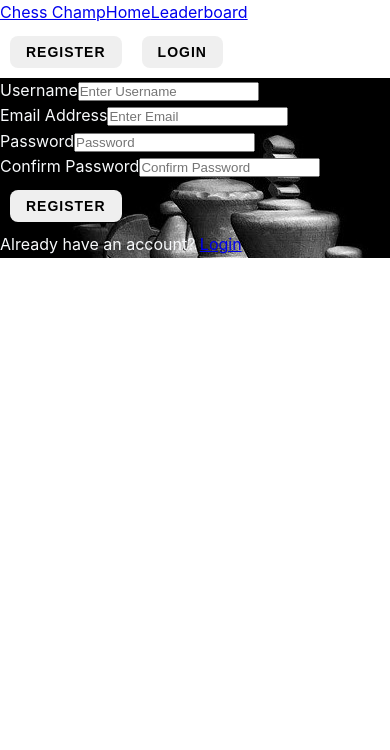
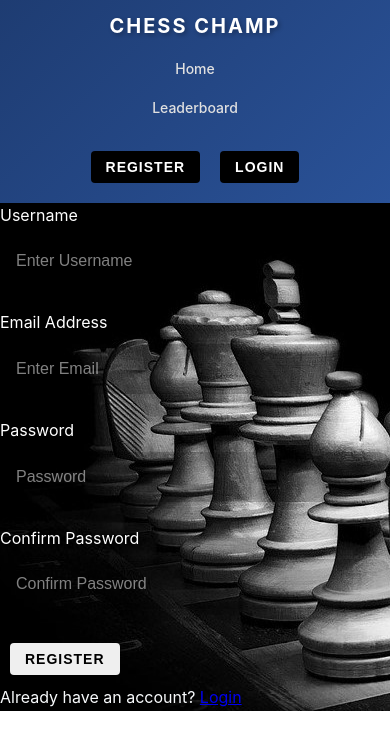
Before and after one commit to tilak318/ChessChamp-Backend, a React (Create React App) app in the folder client/: page /register in a window 390 px wide. Shown: the top 750 px of the page. Built offline with nearby package versions, Linux system fonts and the light colour scheme; no server answers.

Commit message:
Resolved merge conflicts

```diff
--- a/client/src/style.css
+++ b/client/src/style.css
@@ -388,3 +388,471 @@ h1 {
     margin: 0 auto;
   }
 }
+
+.login-page {
+  min-height: 100vh;
+  display: flex;
+  align-items: center;
+  justify-content: center;
+  background: linear-gradient(135deg, #6b46c1 0%, #f687b3 100%);
+  padding: 1rem;
+}
+
+.login-container {
+  width: 100%;
+  max-width: 1200px;
+  background: rgba(255, 255, 255, 0.1);
+  backdrop-filter: blur(10px);
+  border-radius: 24px;
+  overflow: hidden;
+  box-shadow: 0 8px 32px rgba(0, 0, 0, 0.1);
+}
+
+.login-content {
+  display: flex;
+  min-height: 600px;
+}
+
+.login-left {
+  flex: 1;
+  padding: 3rem;
+  background: rgba(0, 0, 0, 0.3);
+}
+
+.brand-logo {
+  margin-bottom: 2rem;
+}
+
+.logo-text {
+  font-size: 2rem;
+}
+
+.login-left h1 {
+  color: white;
+  font-size: 2.5rem;
+  margin-bottom: 0.5rem;
+}
+
+.subtitle {
+  color: rgba(255, 255, 255, 0.7);
+  margin-bottom: 2rem;
+}
+
+.form-group {
+  margin-bottom: 1.5rem;
+}
+
+.form-group label {
+  display: block;
+  color: white;
+  margin-bottom: 0.5rem;
+}
+
+.form-group input {
+  width: 100%;
+  padding: 1rem;
+  border-radius: 12px;
+  border: none;
+  background: rgba(0, 0, 0, 0.2);
+  color: white;
+  font-size: 1rem;
+}
+
+.form-group input::placeholder {
+  color: rgba(255, 255, 255, 0.5);
+}
+
+.form-options {
+  display: flex;
+  justify-content: space-between;
+  align-items: center;
+  margin-bottom: 1.5rem;
+}
+
+.remember-me {
+  display: flex;
+  align-items: center;
+  gap: 0.5rem;
+  color: white;
+}
+
+.forgot-password {
+  color: rgba(255, 255, 255, 0.7);
+  text-decoration: none;
+}
+
+.sign-in-button {
+  width: 100%;
+  padding: 1rem;
+  border-radius: 12px;
+  border: none;
+  background: #f687b3;
+  color: white;
+  font-size: 1rem;
+  cursor: pointer;
+  transition: background 0.3s ease;
+}
+
+.sign-in-button:hover {
+  background: #e76ba3;
+}
+
+.sign-in-button:disabled {
+  background: #ccc;
+  cursor: not-allowed;
+}
+
+.social-login {
+  margin-top: 2rem;
+  text-align: center;
+}
+
+.social-login-text {
+  color: rgba(255, 255, 255, 0.7);
+  margin-bottom: 1rem;
+}
+
+.social-buttons {
+  display: flex;
+  justify-content: center;
+  gap: 1rem;
+}
+
+.social-button {
+  width: 48px;
+  height: 48px;
+  border-radius: 50%;
+  border: none;
+  background: rgba(255, 255, 255, 0.1);
+  cursor: pointer;
+  transition: background 0.3s ease;
+  display: flex;
+  align-items: center;
+  justify-content: center;
+}
+
+.social-button:hover {
+  background: rgba(255, 255, 255, 0.2);
+}
+
+.social-icon {
+  width: 24px;
+  height: 24px;
+}
+
+.login-right {
+  flex: 1;
+  padding: 3rem;
+  display: flex;
+  align-items: center;
+  position: relative;
+}
+
+.testimonial-section {
+  color: white;
+}
+
+.testimonial-section h2 {
+  font-size: 2.5rem;
+  margin-bottom: 2rem;
+}
+
+.testimonial {
+  margin-bottom: 2rem;
+}
+
+.testimonial p {
+  font-size: 1.2rem;
+  line-height: 1.6;
+  margin-bottom: 1.5rem;
+}
+
+.testimonial-author {
+  display: flex;
+  align-items: center;
+  gap: 1rem;
+}
+
+.author-info h4 {
+  margin: 0;
+  font-size: 1.1rem;
+}
+
+.author-info p {
+  margin: 0;
+  color: rgba(255, 255, 255, 0.7);
+}
+
+.navigation-dots {
+  display: flex;
+  gap: 0.5rem;
+}
+
+.dot {
+  width: 8px;
+  height: 8px;
+  border-radius: 50%;
+  background: rgba(255, 255, 255, 0.3);
+}
+
+.dot.active {
+  background: white;
+}
+
+.alert {
+  padding: 1rem;
+  border-radius: 12px;
+  margin-bottom: 1.5rem;
+}
+
+.alert.success {
+  background: rgba(72, 187, 120, 0.2);
+  color: #48bb78;
+}
+
+.alert.error {
+  background: rgba(245, 101, 101, 0.2);
+  color: #f56565;
+}
+
+@media (max-width: 768px) {
+  .login-content {
+    flex-direction: column;
+  }
+
+  .login-right {
+    display: none;
+  }
+
+  .login-left {
+    padding: 2rem;
+  }
+
+  .login-left h1 {
+    font-size: 2rem;
+  }
+}
+
+@media (max-width: 480px) {
+  .login-left {
+    padding: 1.5rem;
+  }
+
+  .form-options {
+    flex-direction: column;
+    gap: 1rem;
+    align-items: flex-start;
+  }
+}
+
+
+
+
+/* Header Styles */
+.navbar {
+  background: linear-gradient(135deg, #1e3c72 0%, #2a5298 100%);
+  padding: 15px 30px;
+  box-shadow: 0 4px 6px rgba(0, 0, 0, 0.1);
+  display: flex;
+  justify-content: space-between;
+  align-items: center;
+  position: sticky;
+  top: 0;
+  z-index: 1000;
+  transition: all 0.3s ease;
+  width: 100%;
+  box-sizing: border-box;
+}
+
+/* Remove underlines from all links */
+.navbar a {
+  text-decoration: none;
+}
+
+/* Left side container */
+.navbar > div:first-child {
+  display: flex;
+  align-items: center;
+  flex-wrap: wrap;
+  gap: 10px;
+}
+
+.navbar-brand.title {
+  font-size: clamp(20px, 4vw, 28px); /* Responsive font size */
+  font-weight: 700;
+  color: #ffffff;
+  text-transform: uppercase;
+  letter-spacing: 2px;
+  text-shadow: 2px 2px 4px rgba(0, 0, 0, 0.3);
+  transition: all 0.3s ease;
+  white-space: nowrap;
+}
+
+.navbar-item-div {
+  color: #e0e0e0;
+  font-size: clamp(14px, 2vw, 16px); /* Responsive font size */
+  font-weight: 500;
+  margin: 0 10px;
+  padding: 8px 12px;
+  border-radius: 4px;
+  transition: all 0.3s ease;
+  white-space: nowrap;
+}
+
+.navbar-item-div:hover {
+  color: #ffffff;
+  background-color: rgba(255, 255, 255, 0.1);
+  transform: translateY(-2px);
+}
+
+/* Button styles */
+.btn {
+  padding: clamp(8px, 2vw, 10px) clamp(15px, 3vw, 20px);
+  font-size: clamp(14px, 2vw, 16px);
+  font-weight: 600;
+  border: none;
+  border-radius: 4px;
+  cursor: pointer;
+  transition: all 0.3s ease;
+  text-transform: uppercase;
+  letter-spacing: 1px;
+  white-space: nowrap;
+}
+
+.btn-dark {
+  background-color: #000000;
+  color: #ffffff;
+}
+
+.btn-dark:hover {
+  background-color: #333333;
+  transform: translateY(-2px);
+  box-shadow: 0 4px 8px rgba(0, 0, 0, 0.2);
+}
+
+.navbar-register-button {
+  margin-right: 10px;
+}
+
+/* Large screens (desktop) */
+@media (min-width: 1200px) {
+  .navbar {
+    padding: 20px 40px;
+  }
+}
+
+/* Medium screens (tablets) */
+@media (max-width: 992px) {
+  .navbar {
+    padding: 15px 20px;
+  }
+
+  .navbar-item-div {
+    margin: 0 8px;
+  }
+}
+
+/* Small tablets */
+@media (max-width: 768px) {
+  .navbar {
+    padding: 12px 16px;
+  }
+
+  .navbar > div:first-child {
+    gap: 5px;
+  }
+}
+
+/* Mobile devices */
+@media (max-width: 576px) {
+  .navbar {
+    flex-direction: column;
+    padding: 10px;
+    gap: 15px;
+  }
+
+  .navbar > div {
+    width: 100%;
+    justify-content: center;
+    gap: 8px;
+  }
+
+  .navbar > div:first-child {
+    flex-direction: column;
+    align-items: center;
+  }
+
+  .navbar-brand.title {
+    margin-bottom: 5px;
+  }
+
+  .navbar-item-div {
+    margin: 0 5px;
+    padding: 6px 10px;
+  }
+
+  /* Button container */
+  .navbar > div:last-child {
+    display: flex;
+    justify-content: center;
+    gap: 10px;
+  }
+
+  .btn {
+    padding: 8px 15px;
+    font-size: 14px;
+  }
+
+  .navbar-register-button {
+    margin-right: 0;
+  }
+}
+
+/* Extra small devices */
+@media (max-width: 360px) {
+  .navbar {
+    padding: 8px;
+  }
+
+  .navbar-brand.title {
+    font-size: 18px;
+  }
+
+  .navbar-item-div {
+    font-size: 13px;
+    padding: 5px 8px;
+  }
+
+  .btn {
+    padding: 6px 12px;
+    font-size: 13px;
+  }
+}
+
+/* Handle very small heights */
+@media (max-height: 500px) {
+  .navbar {
+    position: relative;
+  }
+}
+
+/* Ensure smooth transitions */
+@media (prefers-reduced-motion: no-preference) {
+  .navbar * {
+    transition: all 0.3s ease;
+  }
+}
+
+/* Print styles */
+@media print {
+  .navbar {
+    position: relative;
+    box-shadow: none;
+    background: #ffffff;
+    color: #000000;
+  }
+
+  .btn {
+    display: none;
+  }
+}
```
